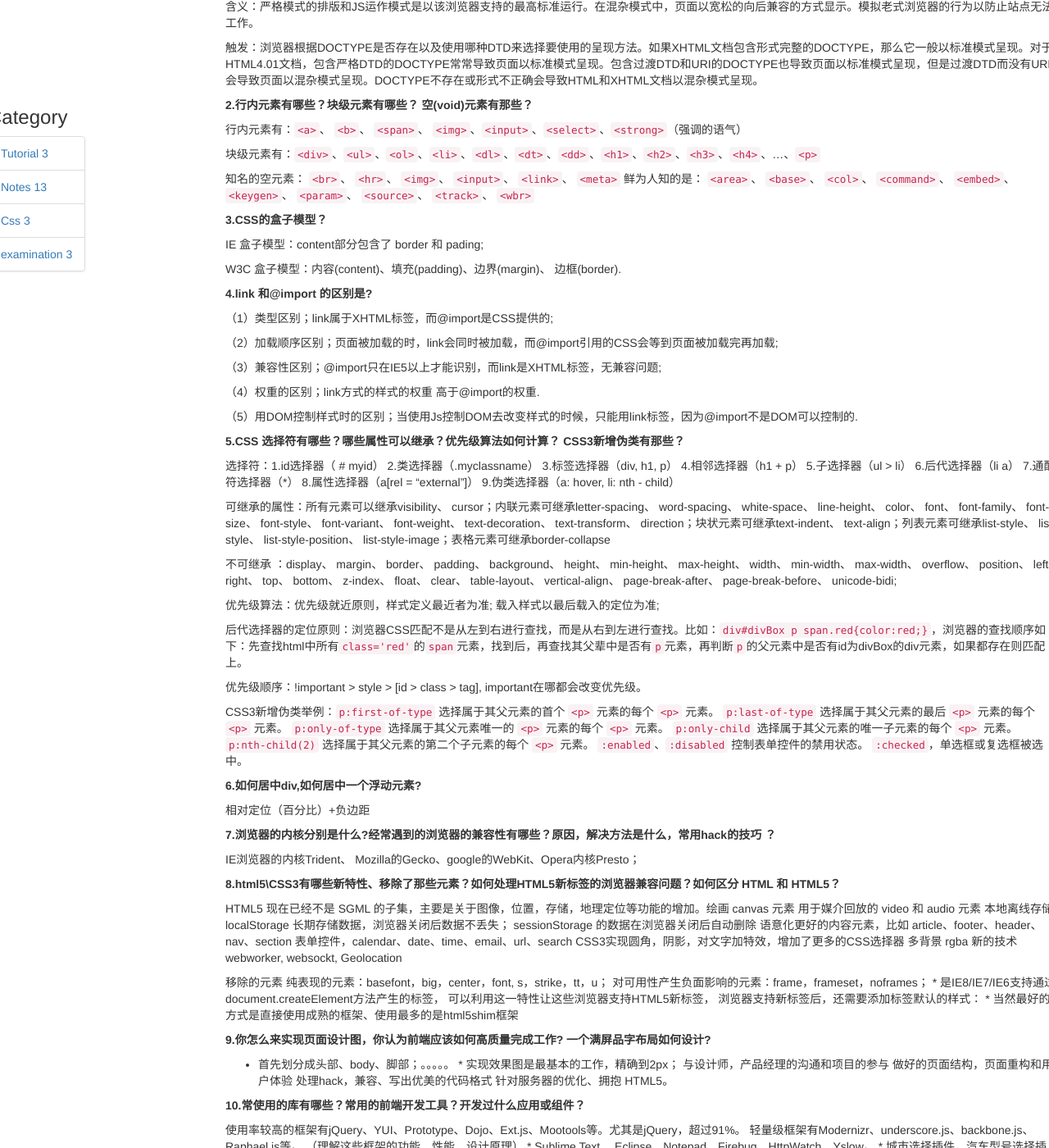
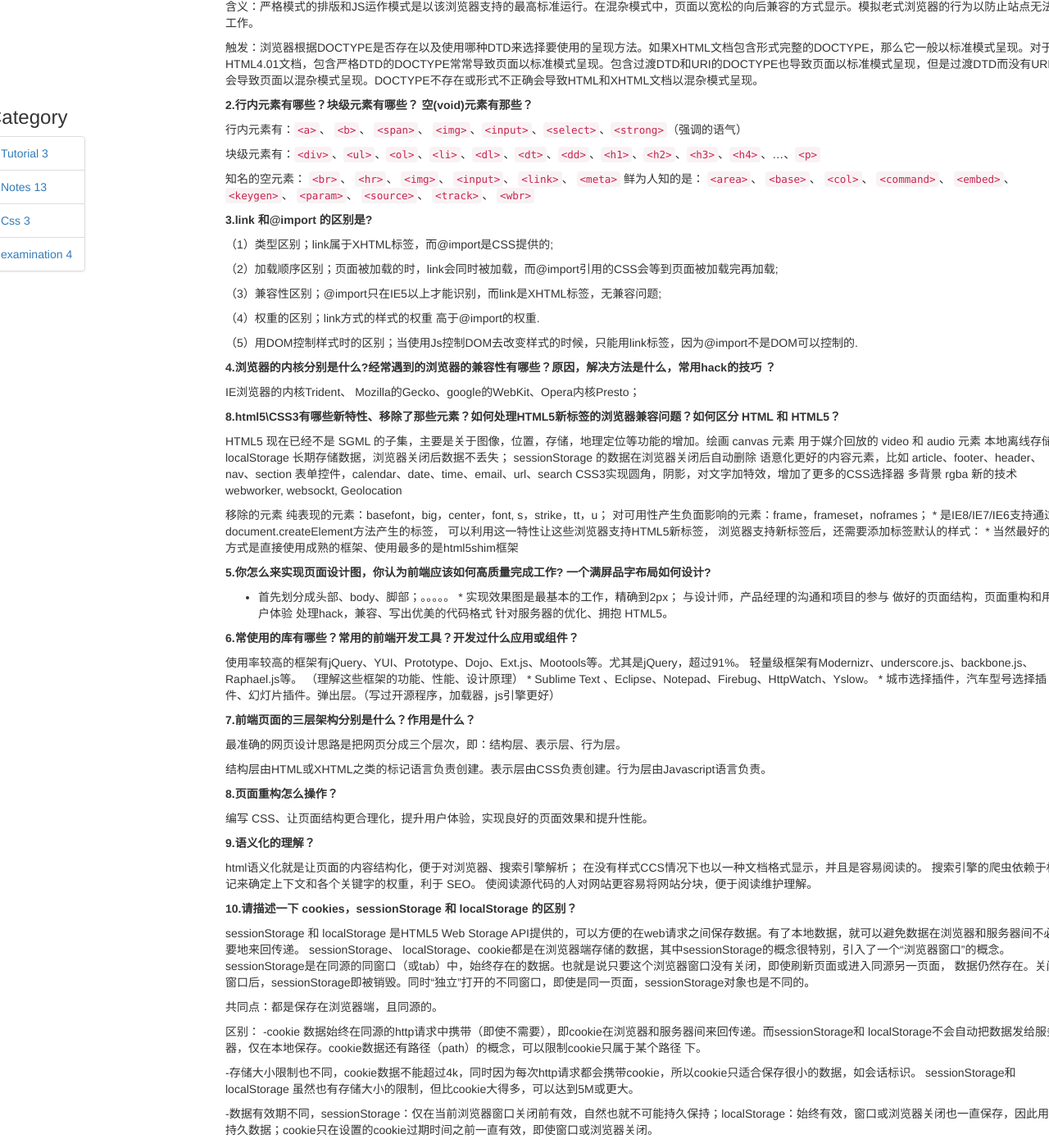
Before and after one commit to Tim-Ju/tim-ju.github.io, a Jekyll site: the page built from _posts/2015-04-07-2.md, in a window 1280 px wide and 1400 px high, scrolled down 308 px. Shown: the whole window at 82% size. Built offline with Jekyll 4.4.1, drawn with Linux system fonts in a browser that asks for light colours; nearby versions of some CDN libraries; library files that are not in the unit come from our copies; comment, search, counter and statistics services are not loaded; some of the changed text lies outside the part shown.

Commit message:
2015-04-07-3.md commit

```diff
--- a/_posts/2015-04-07-2.md
+++ b/_posts/2015-04-07-2.md
@@ -2,7 +2,7 @@
 layout: post
 category : examination
 tagline: ""
-title: "面试题目集锦(HTML、CSS篇)"
+title: "面试题目集锦(HTML篇)"
 tags : [html, css, js]
 ---
 {% include JB/setup %}
@@ -25,13 +25,7 @@ tags : [html, css, js]
 
 知名的空元素： `<br>`、 `<hr>`、 `<img>`、 `<input>`、 `<link>`、 `<meta>` 鲜为人知的是： `<area>`、 `<base>`、 `<col>`、 `<command>`、 `<embed>`、 `<keygen>`、 `<param>`、 `<source>`、 `<track>`、 `<wbr>`
 
-**3.CSS的盒子模型？**
-
-IE 盒子模型：content部分包含了 border 和 pading;
-
-W3C 盒子模型：内容(content)、填充(padding)、边界(margin)、 边框(border).
-
-**4.link 和@import 的区别是?**
+**3.link 和@import 的区别是?**
 
 （1）类型区别；link属于XHTML标签，而@import是CSS提供的;
 
@@ -43,27 +37,7 @@ W3C 盒子模型：内容(content)、填充(padding)、边界(margin)、 边框(
 
 （5）用DOM控制样式时的区别；当使用Js控制DOM去改变样式的时候，只能用link标签，因为@import不是DOM可以控制的.
 
-**5.CSS 选择符有哪些？哪些属性可以继承？优先级算法如何计算？ CSS3新增伪类有那些？**
-
-选择符：1.id选择器（ # myid） 2.类选择器（.myclassname） 3.标签选择器（div, h1, p） 4.相邻选择器（h1 + p） 5.子选择器（ul > li） 6.后代选择器（li a） 7.通配符选择器（*） 8.属性选择器（a[rel = "external"]） 9.伪类选择器（a: hover, li: nth - child）
-
-可继承的属性：所有元素可以继承visibility、 cursor；内联元素可继承letter-spacing、 word-spacing、 white-space、 line-height、 color、 font、 font-family、 font-size、 font-style、 font-variant、 font-weight、 text-decoration、 text-transform、 direction；块状元素可继承text-indent、 text-align；列表元素可继承list-style、 list-style、 list-style-position、 list-style-image；表格元素可继承border-collapse
-
-不可继承 ：display、 margin、 border、 padding、 background、 height、 min-height、 max-height、 width、 min-width、 max-width、 overflow、 position、 left、 right、 top、 bottom、 z-index、 float、 clear、 table-layout、 vertical-align、 page-break-after、 page-break-before、 unicode-bidi;
-
-优先级算法：优先级就近原则，样式定义最近者为准; 载入样式以最后载入的定位为准;
-
-后代选择器的定位原则：浏览器CSS匹配不是从左到右进行查找，而是从右到左进行查找。比如：`div#divBox p span.red{color:red;}`，浏览器的查找顺序如下：先查找html中所有`class='red'`的`span`元素，找到后，再查找其父辈中是否有`p`元素，再判断`p`的父元素中是否有id为divBox的div元素，如果都存在则匹配上。
-
-优先级顺序：!important > style > [id > class > tag], important在哪都会改变优先级。
-
-CSS3新增伪类举例：`p:first-of-type` 选择属于其父元素的首个 `<p>` 元素的每个 `<p>` 元素。 `p:last-of-type` 选择属于其父元素的最后 `<p>` 元素的每个 `<p>` 元素。 `p:only-of-type` 选择属于其父元素唯一的 `<p>` 元素的每个 `<p>` 元素。 `p:only-child` 选择属于其父元素的唯一子元素的每个 `<p>` 元素。 `p:nth-child(2)` 选择属于其父元素的第二个子元素的每个 `<p>` 元素。 `:enabled`、`:disabled` 控制表单控件的禁用状态。 `:checked`，单选框或复选框被选中。
-
-**6.如何居中div,如何居中一个浮动元素?**
-
-相对定位（百分比）+负边距
-
-**7.浏览器的内核分别是什么?经常遇到的浏览器的兼容性有哪些？原因，解决方法是什么，常用hack的技巧 ？**
+**4.浏览器的内核分别是什么?经常遇到的浏览器的兼容性有哪些？原因，解决方法是什么，常用hack的技巧 ？**
 
 IE浏览器的内核Trident、 Mozilla的Gecko、google的WebKit、Opera内核Presto；
 
@@ -76,33 +50,29 @@ HTML5 现在已经不是 SGML 的子集，主要是关于图像，位置，存
 纯表现的元素：basefont，big，center，font, s，strike，tt，u； 对可用性产生负面影响的元素：frame，frameset，noframes； * 是IE8/IE7/IE6支持通过document.createElement方法产生的标签， 可以利用这一特性让这些浏览器支持HTML5新标签， 浏览器支持新标签后，还需要添加标签默认的样式： * 当然最好的方式是直接使用成熟的框架、使用最多的是html5shim框架 <!--[if lt IE 9]> <script> src="http://html5shim.googlecode.com/svn/trunk/html5.js"</script> <![endif]-->
 
 
-**9.你怎么来实现页面设计图，你认为前端应该如何高质量完成工作? 一个满屏品字布局如何设计?**
+**5.你怎么来实现页面设计图，你认为前端应该如何高质量完成工作? 一个满屏品字布局如何设计?**
 
 * 首先划分成头部、body、脚部；。。。。。 * 实现效果图是最基本的工作，精确到2px； 与设计师，产品经理的沟通和项目的参与 做好的页面结构，页面重构和用户体验 处理hack，兼容、写出优美的代码格式 针对服务器的优化、拥抱 HTML5。
 
-**10.常使用的库有哪些？常用的前端开发工具？开发过什么应用或组件？**
+**6.常使用的库有哪些？常用的前端开发工具？开发过什么应用或组件？**
 
 使用率较高的框架有jQuery、YUI、Prototype、Dojo、Ext.js、Mootools等。尤其是jQuery，超过91%。 轻量级框架有Modernizr、underscore.js、backbone.js、Raphael.js等。 （理解这些框架的功能、性能、设计原理） * Sublime Text 、Eclipse、Notepad、Firebug、HttpWatch、Yslow。 * 城市选择插件，汽车型号选择插件、幻灯片插件。弹出层。（写过开源程序，加载器，js引擎更好）
 
-**11.前端页面的三层架构分别是什么？作用是什么？**
+**7.前端页面的三层架构分别是什么？作用是什么？**
 
 最准确的网页设计思路是把网页分成三个层次，即：结构层、表示层、行为层。
 
 结构层由HTML或XHTML之类的标记语言负责创建。表示层由CSS负责创建。行为层由Javascript语言负责。
 
-**12.列出display的值，说明他们的作用。position的值， relative和absolute定位原点是？**
-
-这部分参考[Position属性详解](http://tim-ju.github.io/css/2015/04/02/1/)及[Display属性详解](http://tim-ju.github.io/css/2015/04/01/2/)
-
-**13.页面重构怎么操作？**
+**8.页面重构怎么操作？**
 
 编写 CSS、让页面结构更合理化，提升用户体验，实现良好的页面效果和提升性能。
 
-**14.语义化的理解？**
+**9.语义化的理解？**
 
 html语义化就是让页面的内容结构化，便于对浏览器、搜索引擎解析； 在没有样式CCS情况下也以一种文档格式显示，并且是容易阅读的。 搜索引擎的爬虫依赖于标记来确定上下文和各个关键字的权重，利于 SEO。 使阅读源代码的人对网站更容易将网站分块，便于阅读维护理解。
 
-**15.请描述一下 cookies，sessionStorage 和 localStorage 的区别？**
+**10.请描述一下 cookies，sessionStorage 和 localStorage 的区别？**
 
 sessionStorage 和 localStorage 是HTML5 Web Storage API提供的，可以方便的在web请求之间保存数据。有了本地数据，就可以避免数据在浏览器和服务器间不必要地来回传递。
 sessionStorage、 localStorage、cookie都是在浏览器端存储的数据，其中sessionStorage的概念很特别，引入了一个“浏览器窗口”的概念。 sessionStorage是在同源的同窗口（或tab）中，始终存在的数据。也就是说只要这个浏览器窗口没有关闭，即使刷新页面或进入同源另一页面， 数据仍然存在。关闭窗口后，sessionStorage即被销毁。同时“独立”打开的不同窗口，即使是同一页面，sessionStorage对象也是不同的。
@@ -122,22 +92,18 @@ sessionStorage、 localStorage、cookie都是在浏览器端存储的数据，
 
 -Web Storage 的 api 接口使用更方便。
 
-**16.为什么要初始化CSS样式**
-
-因为浏览器的兼容问题，不同浏览器对有些标签的默认值是不同的，如果没对CSS初始化往往会出现浏览器之间的页面显示差异。当然，初始化样式会对SEO有一定的影响，但鱼和熊掌不可兼得，但力求影响最小的情况下初始化。
-
-**17.描述一下渐进增强和优雅降级之间的不同**
+**11.描述一下渐进增强和优雅降级之间的不同**
 
 优雅降级（graceful degradation）：一开始就构建站点的完整功能，然后针对浏览器测试和修复。
 
 渐进增强（progressive enhancement）：一开始只构建站点的最少特性，然后不断针对各浏览器追加功能。
 
-**18.请解释一下什么是“语义化的 HTML”**
+**12.请解释一下什么是“语义化的 HTML”**
 
 根据内容的结构化（内容语义化），选择合适的标签（代码语义化）便于开发者阅读和写出更优雅的代码的同时让浏览器的爬虫和机器很好地解析。
 
 
-**19.请说出三种减少页面加载时间的方法。**
+**13.请说出三种减少页面加载时间的方法。**
 
  -尽量减少页面中重复的HTTP请求数量
 
@@ -172,18 +138,10 @@ sessionStorage、 localStorage、cookie都是在浏览器端存储的数据，
 解决方法：
 使用LINK标签将样式表放在文档HEAD中。
 
-**21. HTML与XHTML的差别有哪些**
+**15. HTML与XHTML的差别有哪些**
 
 参见[HTML与XHTML](http://tim-ju.github.io/notes/2015/03/17/1/)
 
-**22.`data-`属性的作用是什么？**
+**16.`data-`属性的作用是什么？**
 
 data-为前端开发者提供自定义的属性，这些属性集可以通过对象的dataset属性获取，不支持该属性的浏览器可以通过 getAttribute方法获取。
-
-**23.列举不同的浮动技巧，并指出它们各自适用的使用场景。**
-
--使用空标签清除浮动。这种方法是在所有浮动标签后面添加一个空标签 定义css clear:both. 弊端就是增加了无意义标签。
-
--使用overflow。给包含浮动元素的父标签添加css属性 overflow:auto; zoom:1; zoom:1用于兼容IE6。
-
--使用after伪对象清除浮动。该方法只适用于非IE浏览器。具体写法可参照以下示例。使用中需注意以下几点。一、该方法中必须为需要清除浮动元素的伪对象中设置 height:0，否则该元素会比实际高出若干像素；二、content属性是必须的，但其值可以为空，蓝色理想讨论该方法的时候content属性的值 设为”.”，但我发现为空亦是可以的。
```
Also changed, not shown: other parts of _posts/2015-04-07-2.md (+1 -1 lines), _posts/2015-04-07-3.md (added, +50 -0 lines).
